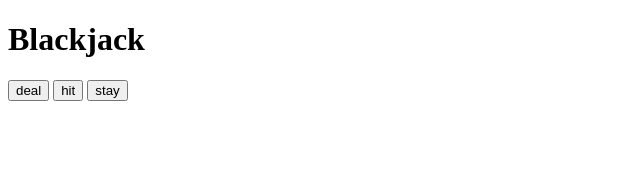
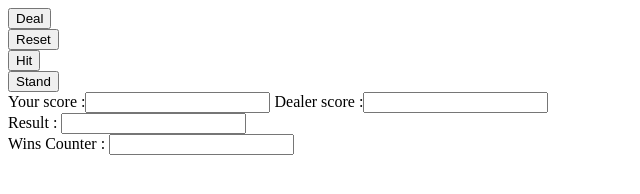
Before and after one commit to JLM2627/Blackjack, a plain HTML site: page index.html in a window 1280 px wide. Shown: the whole page, without its empty margins (0-640 px from the left). Drawn offline with nearby package versions, Linux system fonts and the light colour scheme.

Commit message:
random save

```diff
--- a/index.html
+++ b/index.html
@@ -11,21 +11,42 @@
 </head>
 
 <body>
-    <div class = "blackjack game">
-        <h1> Blackjack</h1>
-        <input type="button" class= "btn" value ="deal" onclick ="start()" / >
-        <input type="button" class= "btn" value ="hit" onclick ="hit()" / >
-        <input type="button" class= "btn" value ="stay" onclick ="stay()" / >
-    <div id="players" class= "players"></div>
-    <div id ="deck" class= "deck"></div>
 
-    <script
-    src="https://code.jquery.com/jquery-3.2.1.min.js"
-    integrity="sha256-hwg4gsxgFZhOsEEamdOYGBf13FyQuiTwlAQgxVSNgt4="
-    crossorigin="anonymous"></script>
+    <div id="container">
+        <div class="images">
+            <div id="playerhand">
+            </div>
+            <div id="dealerhand">
+            </div>
+        </div>
+        <div class="buttons">
+            <div class = "deal">
+                <button id="dealBtn">Deal</button>
+            <div class = "reset" >
+                <button id="resetBtn">Reset</button>
+            </div>
+            <div class = "hit">
+                <button id="hitBtn">Hit</button>
+            </div>
+            <div class = "stand">
+                    <button id="standBtn">Stand</button>
+            </div>
+        </div>
 
+            Your score :<input type="text" id="playersum" value="">
+            Dealer score :<input type="text" id="dealersum" value="">
+        </div>
+        <div class="result">
+            <div id="show">Result : <input type="text" id="resultbox"></div>
+            <div id="counter">Wins Counter : <input type="number" id="winscounter"></div>
+        </div>
+
+        <script src="https://code.jquery.com/jquery-3.2.1.min.js"
+        integrity="sha256-hwg4gsxgFZhOsEEamdOYGBf13FyQuiTwlAQgxVSNgt4="
+        crossorigin="anonymous"></script>
+        <script src="./myscripts.js"></script>
     </div>
-    <script src="./myscripts.js"></script>
+
 </body>
 
 </html>
--- a/myscripts.js
+++ b/myscripts.js
@@ -24,7 +24,7 @@ console.log(createDeck());
 
     function deal()
     {
-    for (var i = 0; i < 2; i++)//per 1000 runs
+        for (var i = 0; i < 2; i++)//
         {
         playerHand.push(deck[Math.floor(Math.random() * deck.length)]);//generates random card between 0 and 52
         console.log(playerHand)
@@ -35,3 +35,4 @@ function deal()
 
  deal();
 });
+//You could use jQuery for events. User clicks on card => run function
```
Lines whose indentation alone changed are shown as unchanged.
